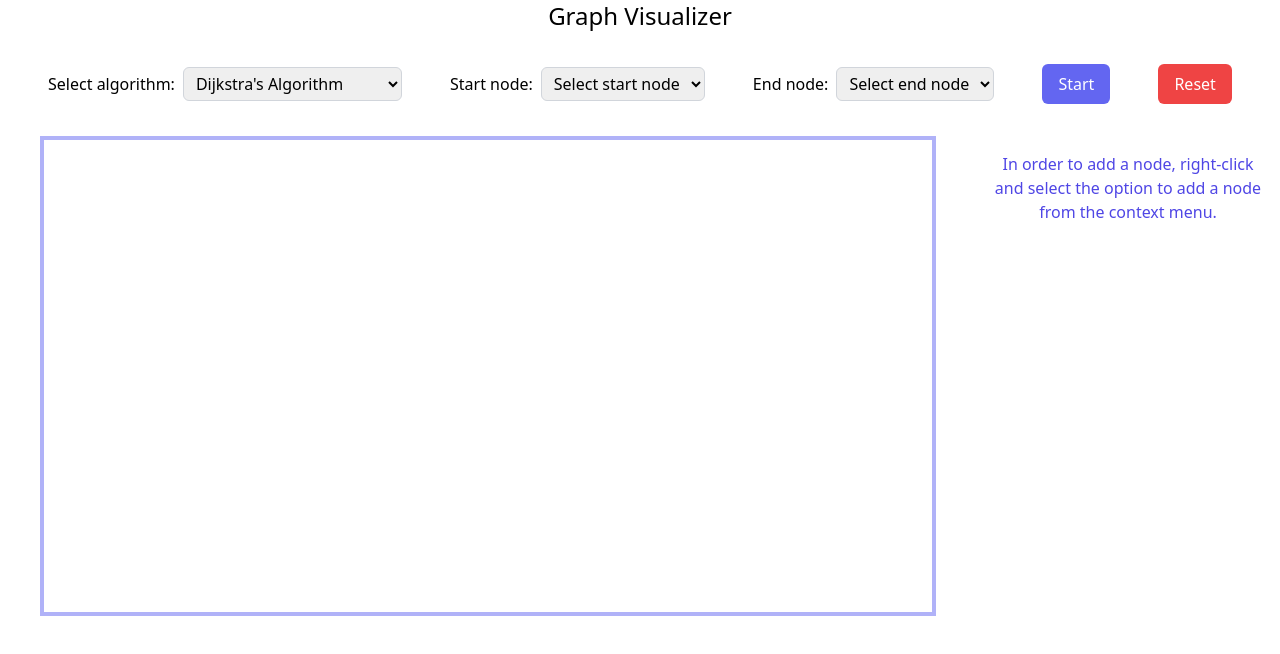
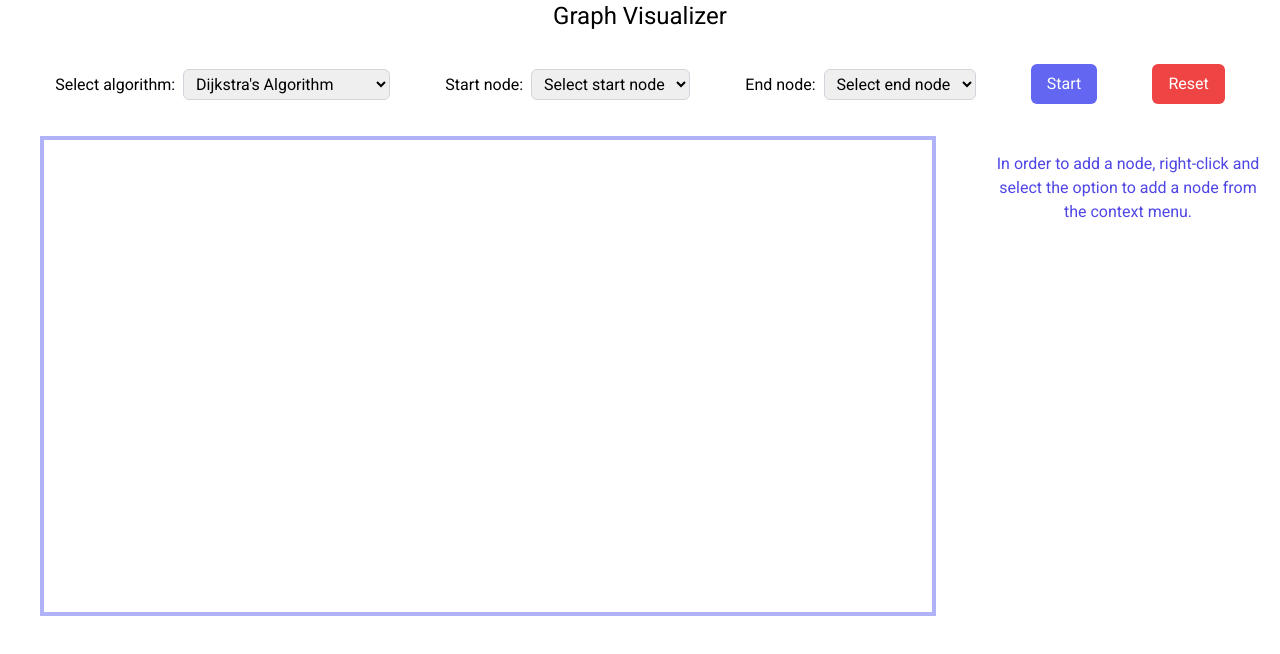
Before and after one commit to andreealuca25/graph-visualizer, a React app: page / in a window 1280 px wide. Shown: the top 654 px of the page. Built offline with nearby package versions, Linux system fonts and the light colour scheme.

Commit message:
style: change font family

```diff
--- a/src/index.css
+++ b/src/index.css
@@ -4,4 +4,5 @@
   height: 100%;
   margin: 0;
   padding: 0;
+  font-family: "Roboto", sans-serif;
 }
--- a/src/index.html
+++ b/src/index.html
@@ -4,6 +4,12 @@
     <meta charset="UTF-8" />
     <meta name="viewport" content="width=device-width, initial-scale=1.0" />
     <title>Graph Visualizer</title>
+    <link rel="preconnect" href="https://fonts.googleapis.com" />
+    <link rel="preconnect" href="https://fonts.gstatic.com" crossorigin />
+    <link
+      href="https://fonts.googleapis.com/css2?family=Roboto:ital,wght@0,100;0,300;0,400;0,500;0,700;0,900;1,100;1,300;1,400;1,500;1,700;1,900&display=swap"
+      rel="stylesheet"
+    />
   </head>
   <body>
     <div id="root"></div>
```
